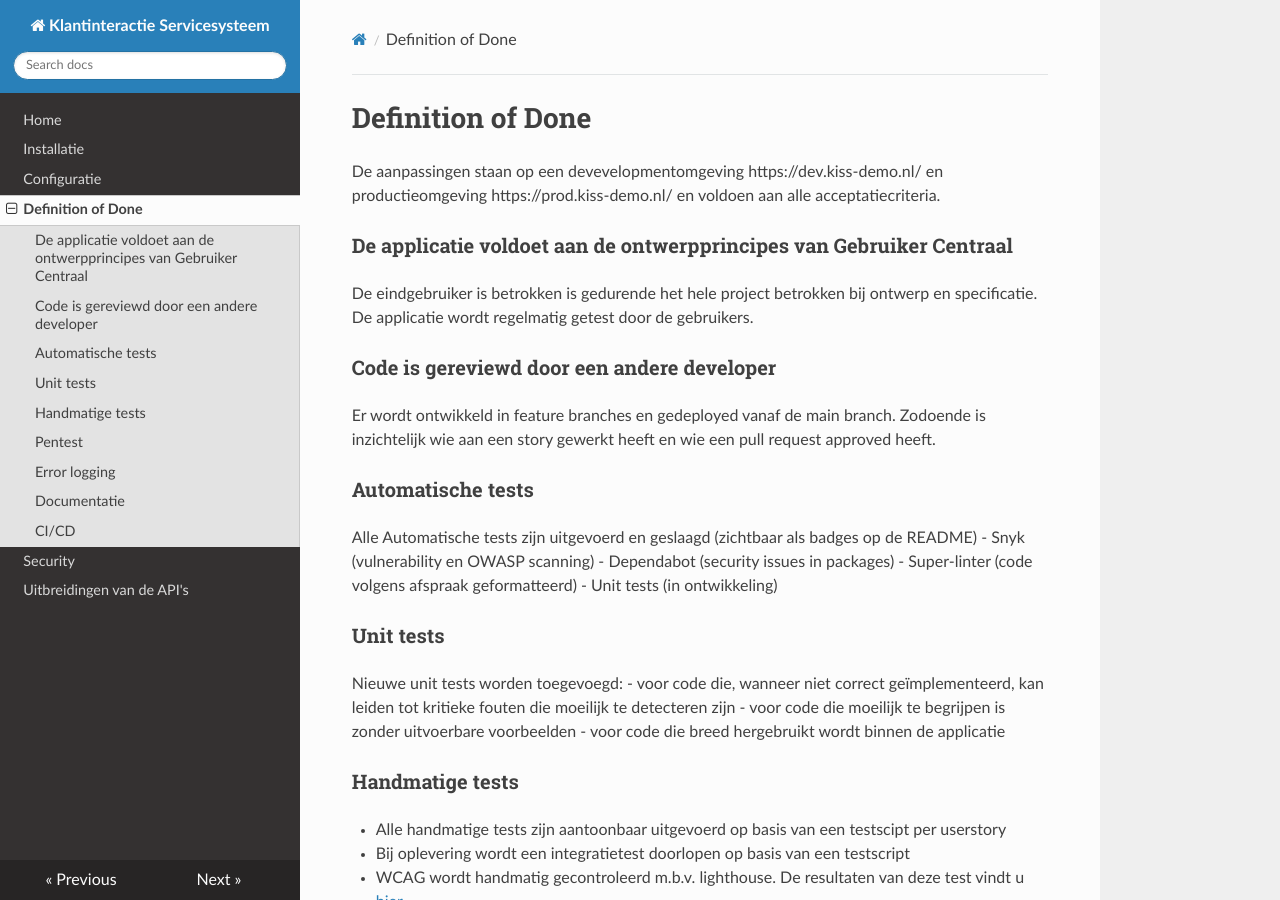
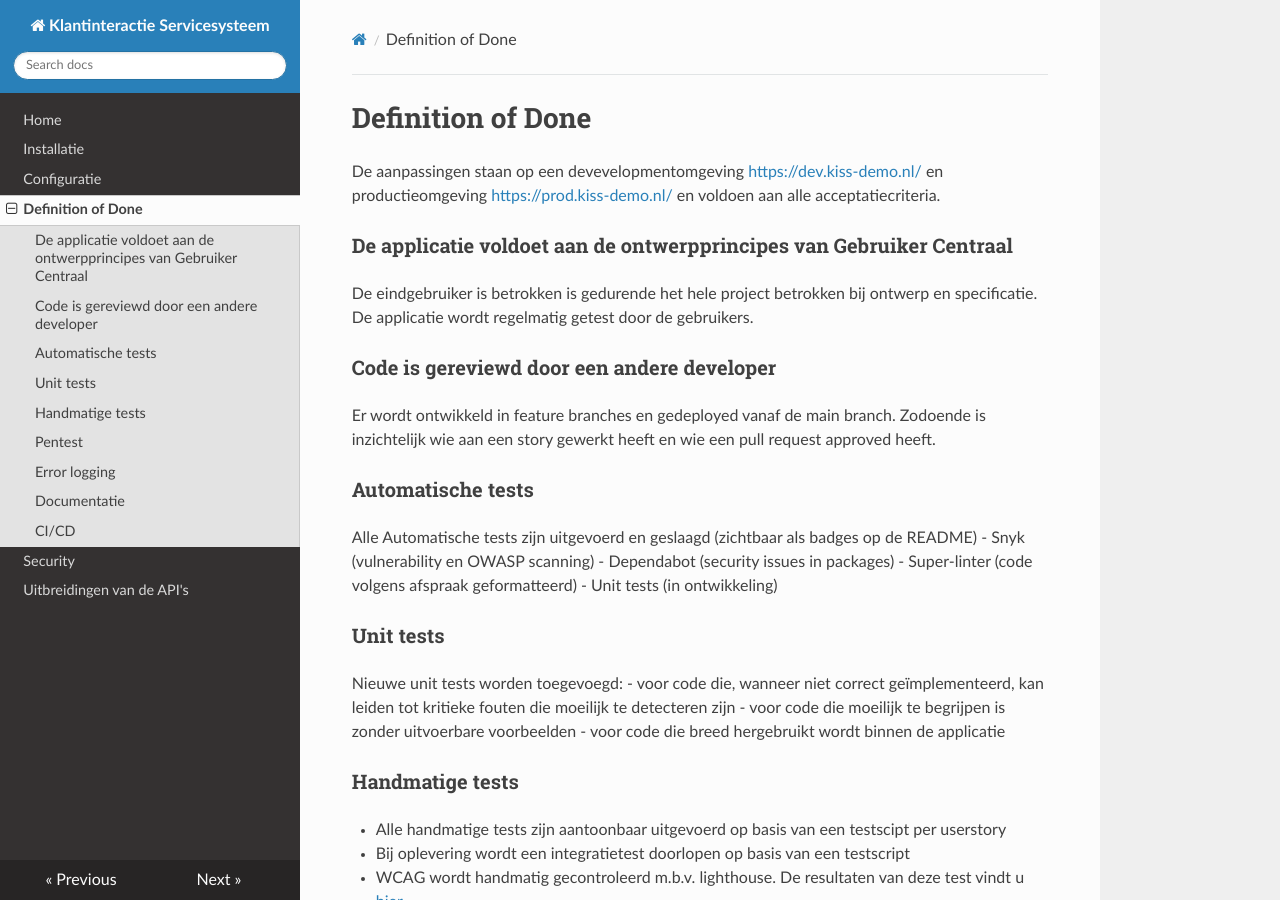
Before and after one commit to Klantinteractie-Servicesysteem/.github, an MkDocs documentation site: the page built from docs/DEFINITIONOFDONE.md, in a window 1280 px wide and 900 px high. Built offline with MkDocs 1.6.1, drawn with Linux system fonts in a browser that asks for light colours; nearby versions of some CDN libraries; part of the change alters nothing that is shown.

```diff
--- a/docs/DEFINITIONOFDONE.md
+++ b/docs/DEFINITIONOFDONE.md
@@ -1,6 +1,6 @@
 # Definition of Done
 
-De aanpassingen staan op een devevelopmentomgeving https://dev.kiss-demo.nl/ en productieomgeving https://prod.kiss-demo.nl/ en voldoen aan alle acceptatiecriteria.
+De aanpassingen staan op een devevelopmentomgeving [https://dev.kiss-demo.nl/](https://dev.kiss-demo.nl/) en productieomgeving [https://prod.kiss-demo.nl/](https://prod.kiss-demo.nl/) en voldoen aan alle acceptatiecriteria.
 
 ### De applicatie voldoet aan de ontwerpprincipes van Gebruiker Centraal
 De eindgebruiker is betrokken is gedurende het hele project betrokken bij ontwerp en specificatie. De applicatie wordt regelmatig getest door de gebruikers.
```
